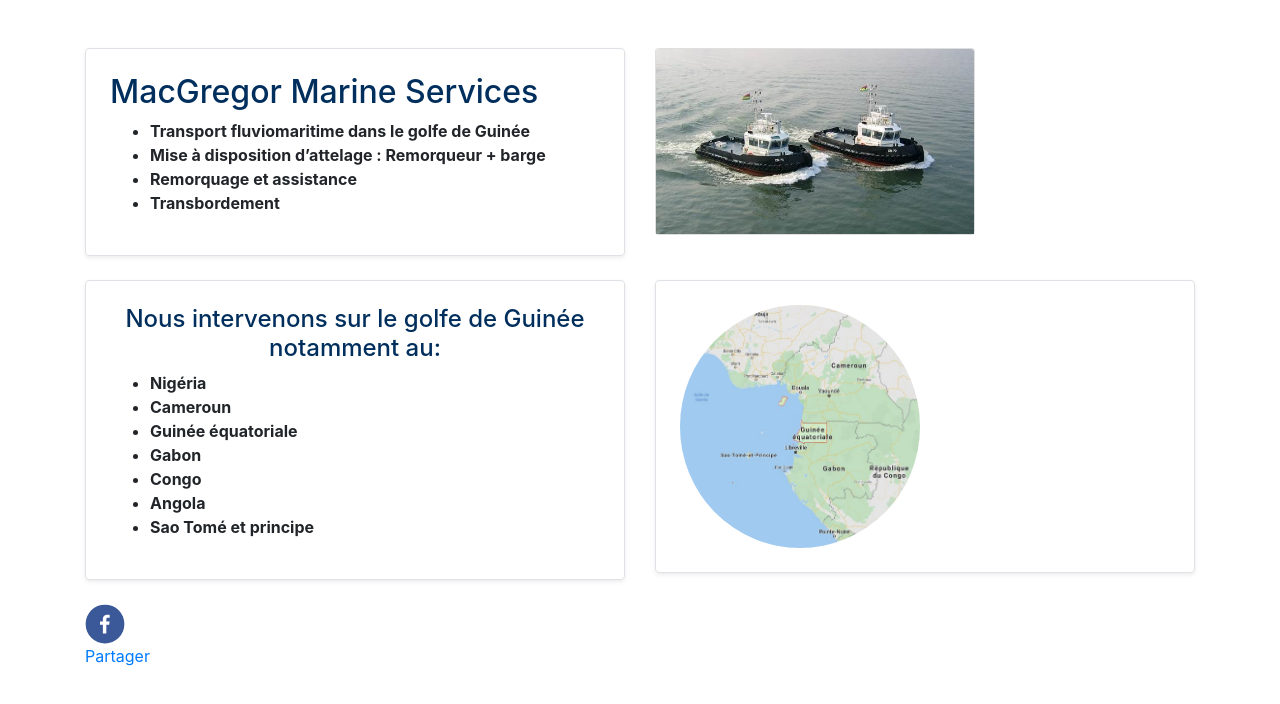
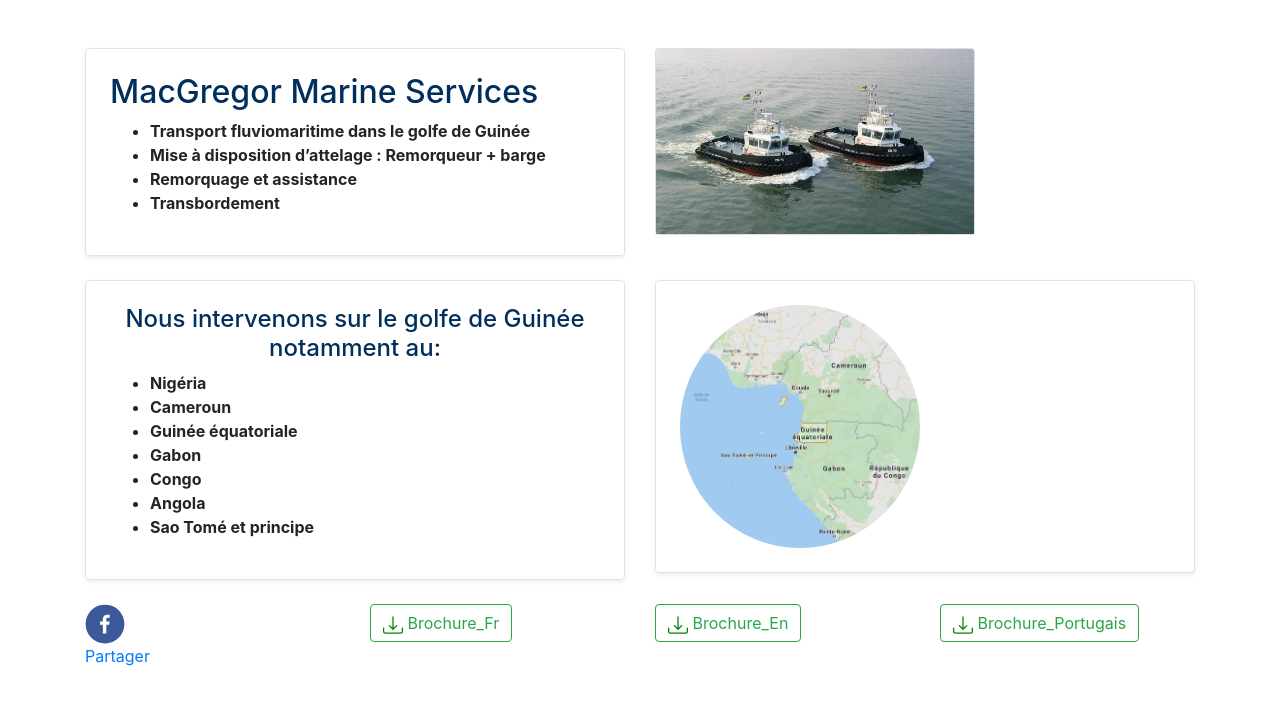
Before and after one commit to anautovic/marine-service-1, a Next.js app: page /servicelist in a window 1280 px wide. Shown: the top 704 px of the page. Built offline with nearby package versions, Linux system fonts and the light colour scheme.

Commit message:
brochure

```diff
--- a/pages/components/shared/header.js
+++ b/pages/components/shared/header.js
@@ -29,7 +29,8 @@
     </Nav>
     <Form inline>
       <Button variant="outline-success" className="mr-5" href="Brochure Macgregor FR.pdf" download><Download color="green" size={20} /> Brochure_Fr</Button>
-      <Button variant="outline-success" href="Macgregor Marine Services Brochure EN.pdf" download><Download color="green" size={20} /> Brochure_En</Button>
+      <Button variant="outline-success"className="mr-5" href="Macgregor Marine Services Brochure EN.pdf" download><Download color="green" size={20} /> Brochure_En</Button>
+      <Button variant="outline-success" href="Brochure Portugais.pdf" download><Download color="green" size={20} /> Brochure_Portugais</Button>
     </Form>
   </Navbar.Collapse>
 </Navbar>
--- a/pages/servicelist.js
+++ b/pages/servicelist.js
@@ -1,6 +1,7 @@
-import { Row, Col, Card, Container, Image } from 'react-bootstrap';
+import { Row, Col, Card, Container, Image, Button } from 'react-bootstrap';
 import {FacebookShareCount,FacebookIcon} from "react-share";
 import { NextSeo } from 'next-seo';
+import { Download } from 'react-bootstrap-icons';
 //import {FacebookShareCount,FacebookIcon} from "react-share";
 //import {faMapMarker, faPhone } from '@fortawesome/free-solid-svg-icons';
 export default function Servicelist() {
@@ -46,7 +47,7 @@
     <div className="row no-gutters border rounded overflow-hidden flex-md-row mb-4 shadow-sm h-md-250 position-relative">
         <div className="col p-4 d-flex flex-column position-static">
     <h2 className="mb-2">MacGregor Marine Services</h2>
-    <ul>
+        <ul>
         <li>
        <strong> Transport fluviomaritime dans le golfe de Guinée</strong> </li>
 
@@ -102,9 +103,20 @@
         </div>
       </Col>
   </Row>
-
+<Row>
+  <Col>
   <FacebookIcon size={40} round={true} /><FacebookShareCount url={"https://marine-service.vercel.app/contact"} /><div class="fb-share-button" data-href="https://developers.facebook.com/docs/plugins/" data-layout="box_count" data-size="small"><a target="_blank" href="https://www.facebook.com/sharer/sharer.php?u=https%3A%2F%2Fdevelopers.facebook.com%2Fdocs%2Fplugins%2F&amp;src=sdkpreparse" class="fb-xfbml-parse-ignore">Partager</a></div>
-
+  </Col>
+  <Col>
+  <Button variant="outline-success" className="mr-5" href="Brochure Macgregor FR.pdf" download><Download color="green" size={20} /> Brochure_Fr</Button>
+  </Col>
+  <Col>
+  <Button variant="outline-success" href="Macgregor Marine Services Brochure EN.pdf" download><Download color="green" size={20} /> Brochure_En</Button>
+</Col>
+<Col>
+<Button variant="outline-success" href="Brochure Portugais.pdf" download><Download color="green" size={20} /> Brochure_Portugais</Button>
+</Col>
+</Row>
       </Container>
       <style jsx>{
         `.text-center{
```
Also changed, not shown: 1 other file (tests, documents, lock files or other folders).
